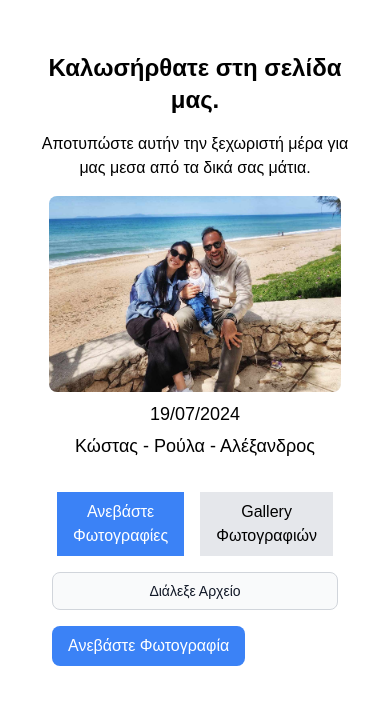
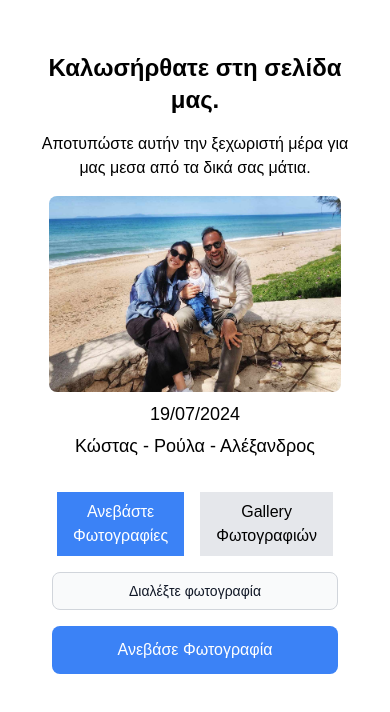
Before and after one commit to maendros/wedding-photos, a Next.js app: page / in a window 390 px wide. Shown: the top 712 px of the page. Built offline with nearby package versions, Linux system fonts and the light colour scheme.

Commit message:
Fix responsive for upload

```diff
--- a/src/components/UploadForm.tsx
+++ b/src/components/UploadForm.tsx
@@ -20,13 +20,14 @@ const UploadForm: React.FC<UploadFormProps> = ({
   const [uploadProgress, setUploadProgress] = useState(0);
   const [previewImage, setPreviewImage] = useState<string | null>(null);
   const [fileError, setFileError] = useState<string | null>(null);
+  const [fileName, setFileName] = useState<string | null>(null); // State to hold file name
 
   const formik = useFormik<FormValues>({
     initialValues: {
       file: null,
     },
     validationSchema: Yup.object({
-      file: Yup.mixed().required("A file is required"),
+      file: Yup.mixed().required("Απαιτείται Φωτογραφία"),
     }),
     onSubmit: async (values) => {
       if (values.file) {
@@ -72,16 +73,18 @@ const UploadForm: React.FC<UploadFormProps> = ({
       : null;
 
     if (file && !["image/jpeg", "image/png", "image/gif"].includes(file.type)) {
-      setFileError("Only image files (jpg, png, gif) are allowed.");
+      setFileError("Μόνο εικονες (jpg, png, gif) μπορείτε να ανεβάσετε.");
       formik.setFieldValue("file", null);
       setUploadedFile(null);
       setPreviewImage(null);
+      setFileName(null); // Clear the file name
       return;
     }
 
     setFileError(null);
     formik.setFieldValue("file", file);
     setUploadedFile(file);
+    setFileName(file ? file.name : null); // Set the file name
 
     if (file) {
       const reader = new FileReader();
@@ -139,7 +142,7 @@ const UploadForm: React.FC<UploadFormProps> = ({
           htmlFor="file"
           className="block w-full text-sm text-gray-900 border border-gray-300 rounded-lg cursor-pointer bg-gray-50 focus:outline-none py-2 px-4 text-center"
         >
-          Διάλεξε Αρχείο
+          Διαλέξτε φωτογραφία
         </label>
         <input
           id="file"
@@ -149,6 +152,12 @@ const UploadForm: React.FC<UploadFormProps> = ({
           className="hidden"
         />
       </div>
+
+      {fileName && (
+        <div className="text-center text-sm text-gray-600 mt-2 break-words">
+          {fileName}
+        </div>
+      )}
 
       {fileError && <div className="text-red-600">{fileError}</div>}
       {formik.errors.file && (
@@ -165,13 +174,14 @@ const UploadForm: React.FC<UploadFormProps> = ({
         </div>
       )}
 
+      <div className="grid grid-cols-1 gap-4">
         <button
           type="submit"
-        className="px-4 py-2 bg-blue-500 text-white rounded-lg relative"
+          className="w-full h-12 bg-blue-500 text-white rounded-lg relative"
           disabled={uploading || !!fileError}
         >
           {uploading ? (
-          <span className="flex items-center">
+            <span className="flex items-center justify-center">
               <svg
                 className="animate-spin h-5 w-5 mr-3"
                 xmlns="http://www.w3.org/2000/svg"
@@ -195,9 +205,10 @@ const UploadForm: React.FC<UploadFormProps> = ({
               Η φωτογραφία ανεβαίνει...
             </span>
           ) : (
-          "Ανεβάστε Φωτογραφία"
+            "Ανεβάσε Φωτογραφία"
           )}
         </button>
+      </div>
 
       {uploadProgress > 0 && (
         <span className="flex items-center gap-x-3 whitespace-nowrap">
```
Lines whose indentation alone changed are shown as unchanged.
